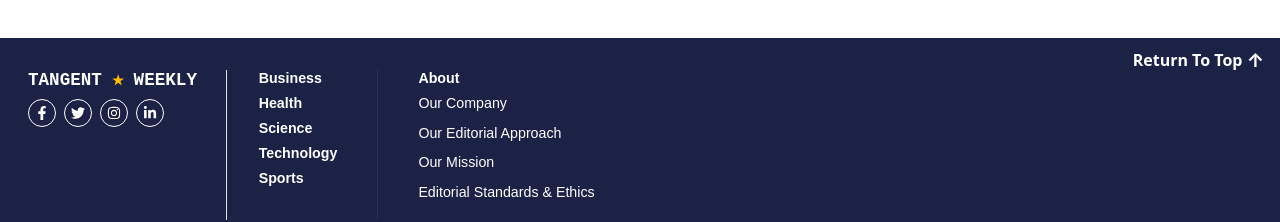
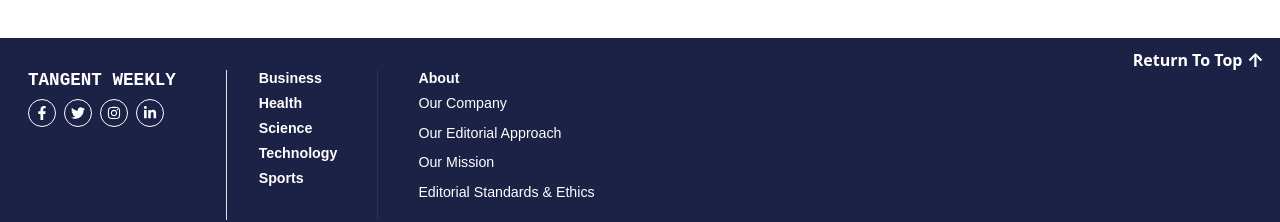
Before and after one commit to midhuna-21/houstonchroniclewebsite, a Next.js app: page / in a window 1280 px wide. Shown: the part 9410-9632 px from the top of the page. Built offline with nearby package versions, Linux system fonts and the light colour scheme.

Commit message:
website name footer updated

```diff
--- a/src/components/Footer.tsx
+++ b/src/components/Footer.tsx
@@ -40,7 +40,7 @@ export default function Footer() {
         <div className="row pt-2 pb-2 align-items-stretch gx-2">
           <div className="col-md-2 mb-2 border-end  d-flex flex-column align-items-start px-2">
             <h1 className="m-0 fw-bold text-white" style={{ fontFamily: 'monospace', fontSize: '1.1rem' }}>
-              TANGENT <span style={{ color: '#ffc107' }}>★</span> WEEKLY
+              TANGENT WEEKLY
             </h1>
             <div className="d-flex gap-2 mt-2">
               {[FaFacebookF, FaTwitter, FaInstagram, FaLinkedinIn].map((Icon, i) => (
```
